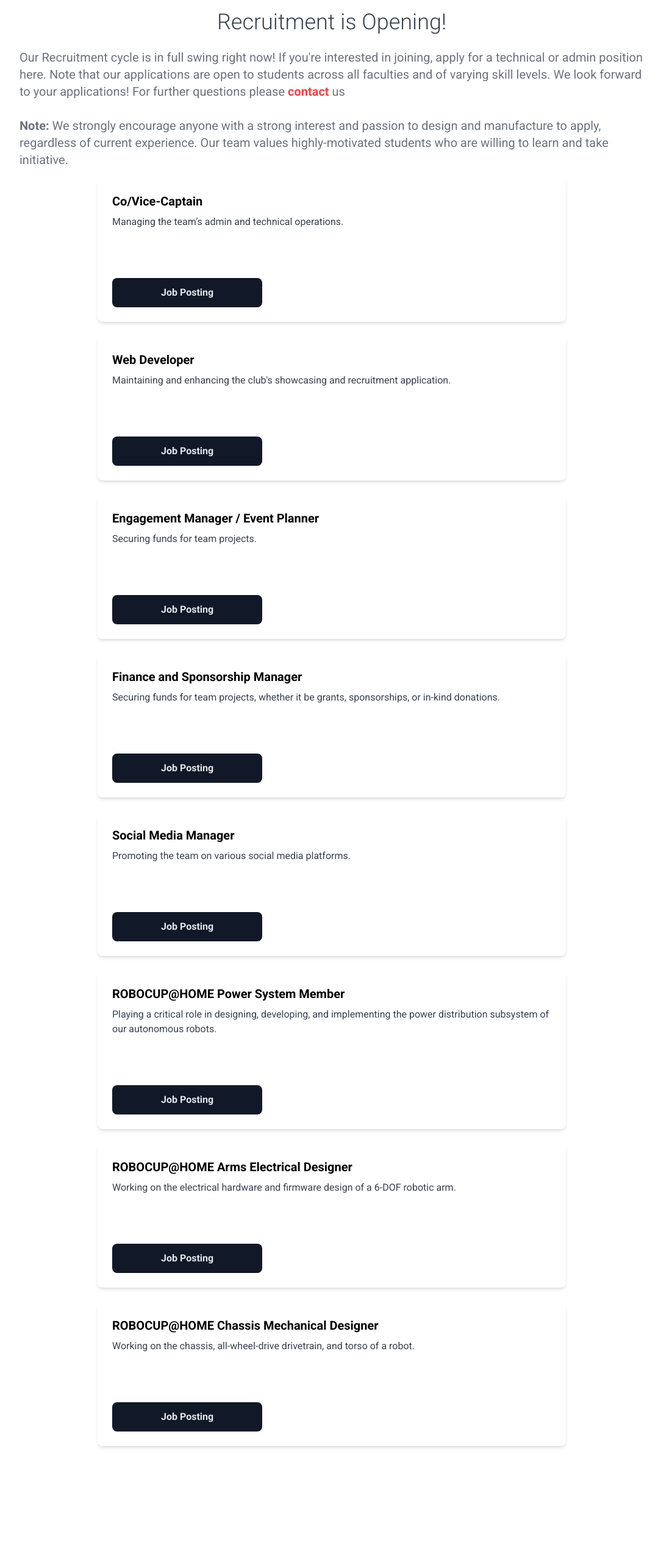
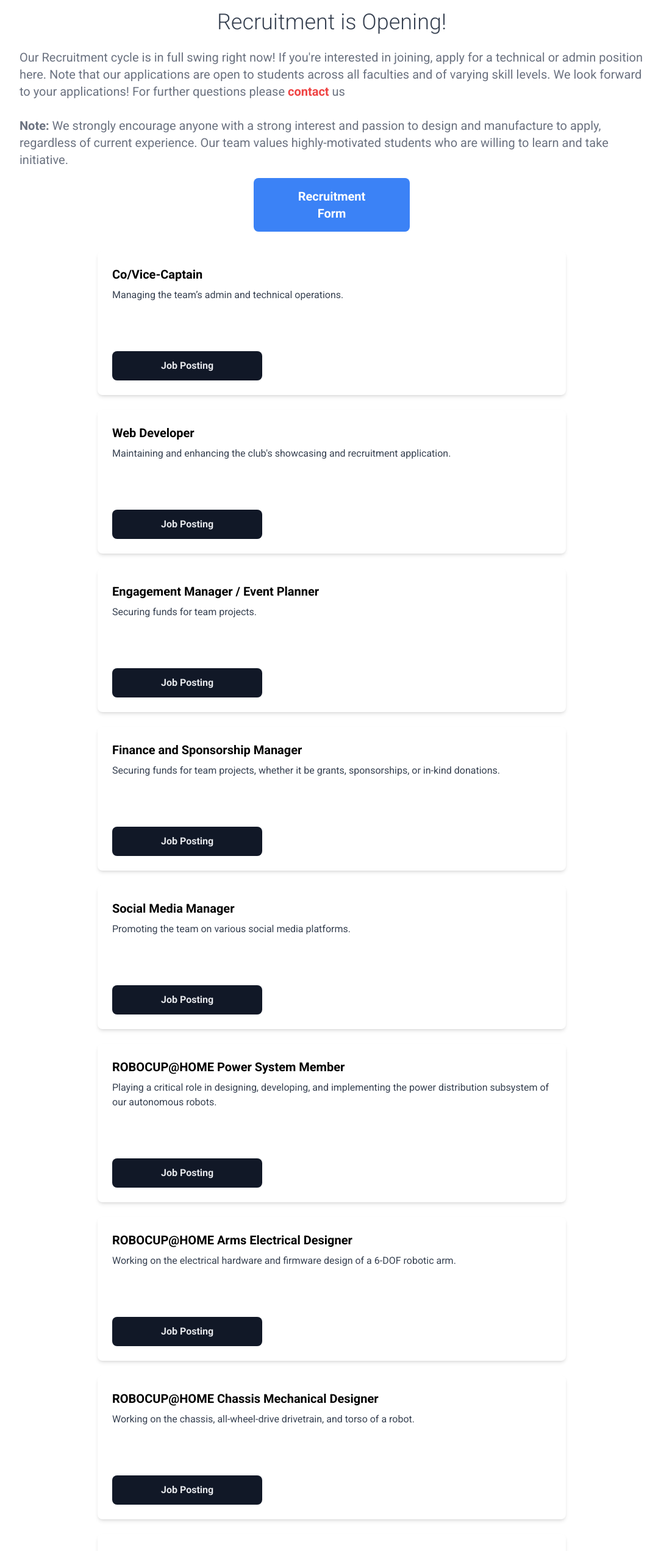
Before and after one commit to SteveIsnthere/openrobotics_website, a React (Create React App) app: page /Recruitment in a window 1280 px wide. Shown: the part 234-2778 px from the top of the page at 61% size, without its empty margins (96-1180 px from the left). Built offline with nearby package versions, Linux system fonts and the light colour scheme.

Commit message:
added rec. form

```diff
--- a/src/components/Recruitment/Recruitment.tsx
+++ b/src/components/Recruitment/Recruitment.tsx
@@ -588,6 +588,14 @@ const Recruitment = () => {
       applyLink:
         "https://docs.google.com/document/d/1r7O46H4w34Sng4XUMWh90ulRybh7kDsas4xVbJ3b99g/edit?usp=sharing",
     },
+
+    {
+      title: "ROBOCUP@HOME Gripper",
+      description:
+        "Design and build the mechanical and electrical aspects of the end effector of our robot in order to improve its grasping capabilities.",
+      applyLink:
+        "https://docs.google.com/document/d/122C5sPPyW--IP_Ie8JEwXuKYDvxckSCnAho4hnAXGRo/edit",
+    },
   ];
 
   return (
@@ -653,6 +661,17 @@ const Recruitment = () => {
         </a>
       </button> */}
       {/* <h2 className="text-3xl font-bold text-center mb-8">Postings</h2> */}
+      <button className="bg-blue-500 w-64 font-bold rounded-lg px-12 py-4 text-xl transition ease-in-out delay-150 hover:-translate-y-1 hover:scale-110 duration-300 hover:bg-blue-700 text-white text-center mb-8">
+        <a
+          className="style-none"
+          target="_blank"
+          rel="noopener noreferrer"
+          href="https://forms.gle/5S7c2KVK7hVnP82w8" // Replace with the actual link
+        >
+          Recruitment Form
+        </a>
+      </button>
+
       <div className="max-w-3xl mx-auto">
         {jobPostings.map((job, index) => (
           <div key={index} className="bg-white shadow-md rounded-lg p-6 mb-6">
```
